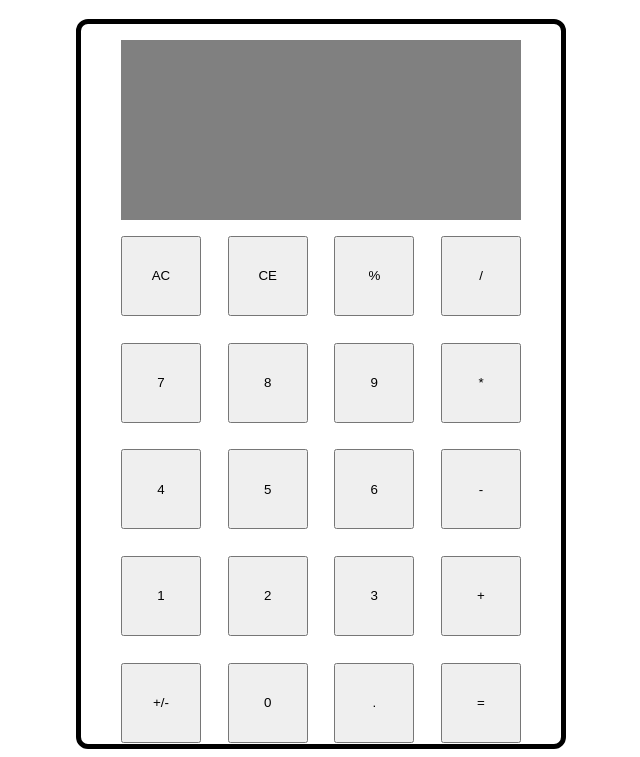
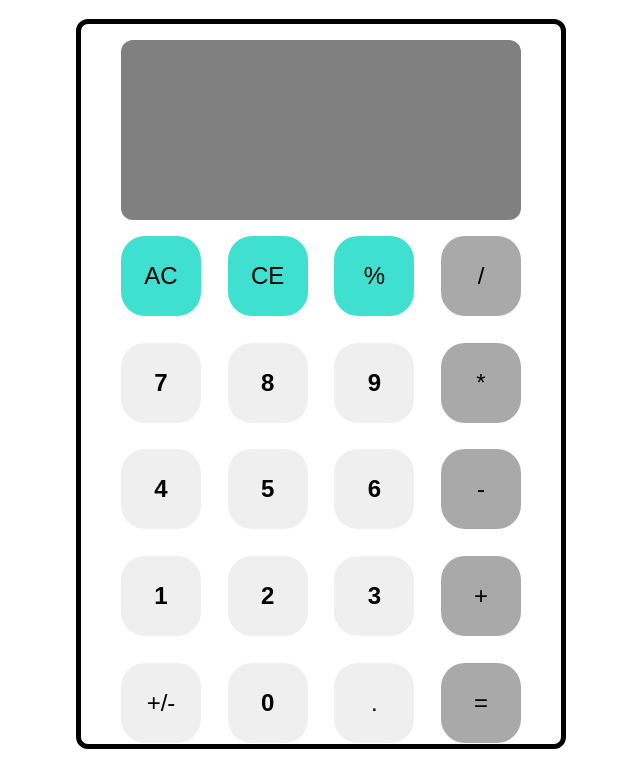
Before and after one commit to lybb-web/calculator, a plain HTML site: page index.html in a window 1280 px wide. Shown: the part 69-826 px from the top of the page, without its empty margins (319-959 px from the left). Drawn offline with Linux system fonts and the light colour scheme.

Commit message:
Stylized the buttons

```diff
--- a/index.html
+++ b/index.html
@@ -15,14 +15,14 @@
                 <div id="buttons">
                     <div id="left-buttons">
                         <div id="delete-operations">
-                            <button>AC</button>
-                            <button>CE</button>
-                            <button>%</button>
+                            <button class="delete-operation">AC</button>
+                            <button class="delete-operation">CE</button>
+                            <button class="delete-operation">%</button>
                         </div>
                         <div id="digits">
-                            <button class="digit">+/-</button>
+                            <button>+/-</button>
                             <button class="digit">0</button>
-                            <button class="digit">.</button>
+                            <button>.</button>
                             <button class="digit">1</button>
                             <button class="digit">2</button>
                             <button class="digit">3</button>
--- a/styles.css
+++ b/styles.css
@@ -25,6 +25,7 @@ body {
     margin: 16px auto;
     width: 400px;
     height: 180px;
+    border-radius: 12px;
 }
 
 #buttons {
@@ -42,6 +43,10 @@ body {
 
 }
 
+.delete-operation {
+    background-color: turquoise;
+}
+
 #digits {
     display: flex;
     flex-direction: row;
@@ -51,11 +56,21 @@ body {
     /* padding: 16px; */
     width: 293.334px;
     gap: 26.6667px;
+    font-weight: bold;
 }
+
+button.digit {
+    font-weight: bold;
+}
+
+
 
 button {
     height: 80px;
     width: 80px;
+    font-size: 24px;
+    border: none;
+    border-radius: 24px;
 }
 
 #right-buttons {
@@ -65,6 +80,10 @@ button {
     gap: 26.6667px;
 }
 
+.operator {
+    background-color: darkgray;
+}
+
 #number-1 {
     border: 1px solid black;
 }
```
